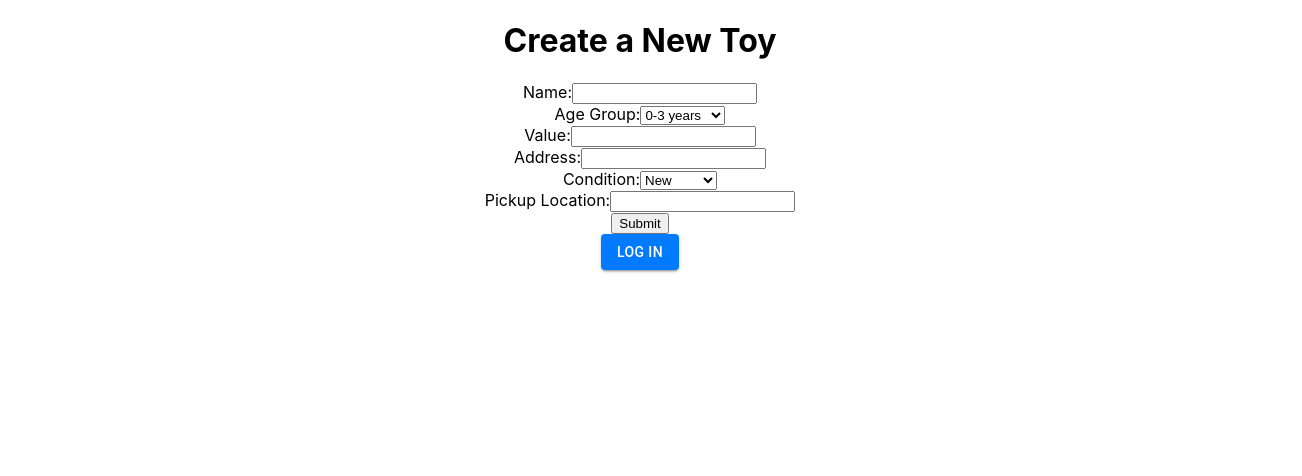
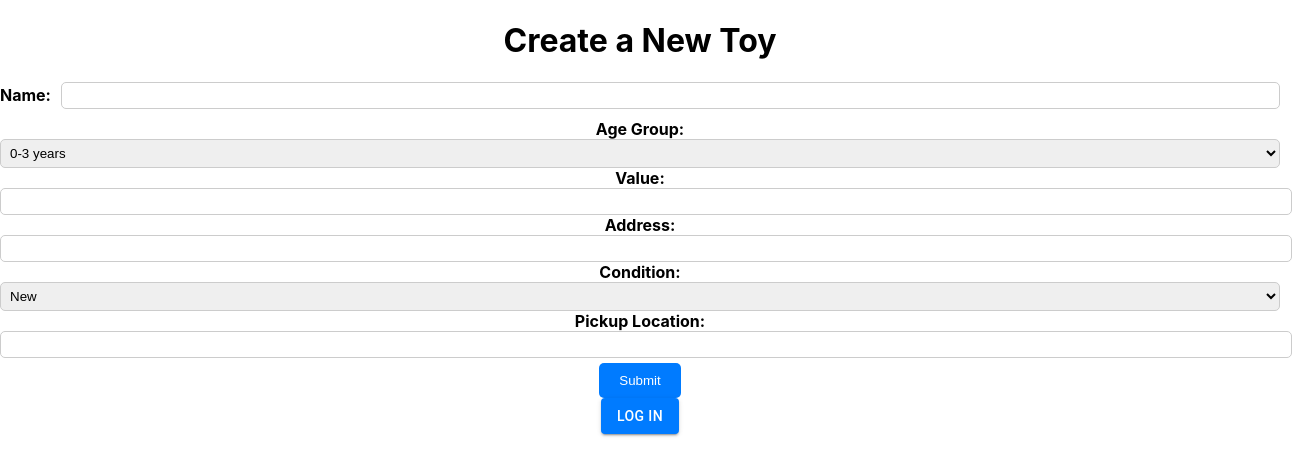
Before and after one commit to Hamanpreet/SwapnPlay, a React (Create React App) app in the folder frontend/: page /toys/new in a window 1280 px wide. Shown: the top 476 px of the page, 1302 px wide, since content can reach past the window. Built offline with nearby package versions, Linux system fonts and the light colour scheme.

Commit message:
Add CSS to new toy component

```diff
--- a/frontend/src/components/NewToy.jsx
+++ b/frontend/src/components/NewToy.jsx
@@ -2,6 +2,7 @@ import React from "react";
 
 import { useState } from "react";
 import axios from "axios";
+import "../styles/NewToy.css"
 
 const NewToy = () => {
   const [toyInfo, setToyInfo] = useState({
@@ -47,21 +48,23 @@ const NewToy = () => {
   return (
     <div>
       <h1>Create a New Toy</h1>
-      <form onSubmit={handleSubmit}>
-        <label>
-          Name:
+      <form onSubmit={handleSubmit} className="form-container">
+      <div className="form-label-container">
+        <label className="label">Name:</label>
           <input
             type="text"
             name="name"
             value={toyInfo.name}
             onChange={handleChange}
+            className="input"
           />
-        </label>
         <br />
+      </div>
 
-        <label>
+        <label className="label">
           Age Group:
-          <select name="ageGroup" value={toyInfo.ageGroup} onChange={handleChange}>
+          <select name="ageGroup" className="select"
+          value={toyInfo.ageGroup} onChange={handleChange}>
             <option value="0-3 years">0-3 years</option>
             <option value="3-6 years">3-6 years</option>
             <option value="5-8 years">5-8 years</option>
@@ -70,31 +73,34 @@ const NewToy = () => {
         </label>
         <br />
 
-        <label>
+        <label className="label">
           Value:
           <input
             type="number"
             name="value"
             value={toyInfo.value}
             onChange={handleChange}
+            className="input"
           />
         </label>
         <br />
 
-        <label>
+        <label className="label">
           Address:
           <input
             type="text"
             name="address"
             value={toyInfo.address}
             onChange={handleChange}
+            className="input"
           />
         </label>
         <br />
 
-        <label>
+        <label className="label">
           Condition:
-          <select name="condition" value={toyInfo.condition} onChange={handleChange}>
+          <select name="condition" value={toyInfo.condition} onChange={handleChange}
+          className="select">
             <option value="New">New</option>
             <option value="Used">Used</option>
             <option value="Like New">Like New</option>
@@ -102,18 +108,19 @@ const NewToy = () => {
         </label>
         <br />
 
-        <label>
+        <label className="label">
           Pickup Location:
           <input
             type="text"
             name="pickupLocation"
             value={toyInfo.pickupLocation}
             onChange={handleChange}
+            className="input"
           />
         </label>
         <br />
 
-        <button type="submit">Submit</button>
+        <button type="submit" className="button">Submit</button>
       </form>
     </div>
   );
--- /dev/null
+++ b/frontend/src/styles/NewToy.css
@@ -0,0 +1,37 @@
+
+/* Add a container style for each label-input pair */
+.form-label-container {
+  display: flex;
+  justify-content: space-between;
+  align-items: center;
+  margin: 10px 0;
+}
+
+.label {
+  font-weight: bold;
+  flex: 1;
+  margin-right: 10px;
+}
+
+.input,
+.select {
+  width: 100%;
+  padding: 5px;
+  border: 1px solid #ccc;
+  border-radius: 5px;
+}
+
+.button {
+  background-color: #007bff;
+  color: white;
+  padding: 10px 20px;
+  border: none;
+  border-radius: 5px;
+  cursor: pointer;
+  margin-top:5px;
+}
+
+
+.select {
+  cursor: pointer;
+}
```
